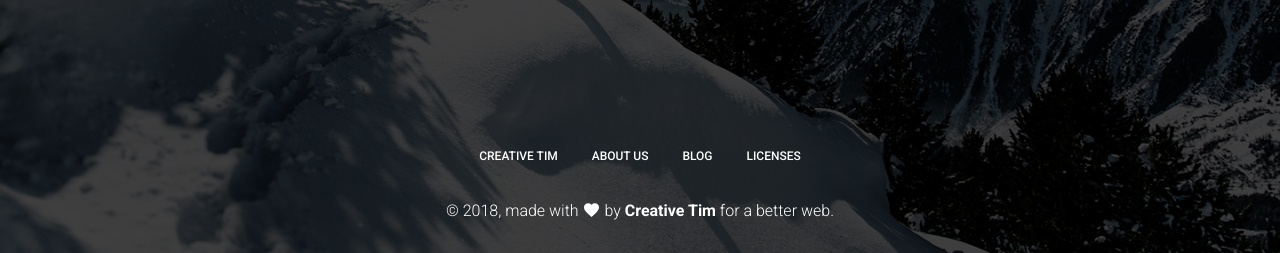
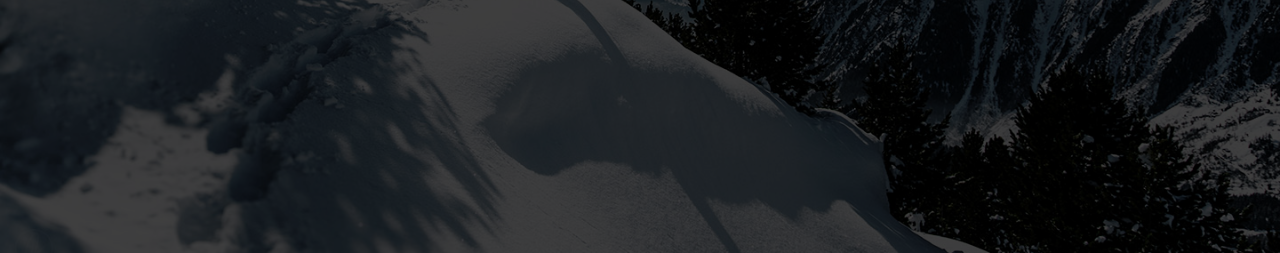
Before and after one commit to trinhnguyenvnm/dashboard, a website: page documentation/tutorial-components.html in a window 1280 px wide. Shown: the part 547-800 px from the top of the page. Drawn offline with Linux system fonts and the light colour scheme.

Commit message:
update resource

```diff
--- a/documentation/tutorial-components.html
+++ b/documentation/tutorial-components.html
@@ -6,7 +6,7 @@
     <link rel="apple-touch-icon" sizes="76x76" href="../src/assets/img/apple-icon.png" />
     <link rel="icon" type="image/png" href="../src/assets/img/favicon.png" />
     <meta http-equiv="X-UA-Compatible" content="IE=edge,chrome=1" />
-    <title>Material Dashboard Angular by Creative Tim</title>
+    <title>Material Dashboard Angular</title>
     <meta content='width=device-width, initial-scale=1.0, maximum-scale=1.0, user-scalable=0' name='viewport' />
     <meta name="viewport" content="width=device-width" />
 
@@ -121,33 +121,6 @@
 
   <footer class="footer ">
     <div class="container">
-        <nav class="pull-left">
-            <ul>
-                <li>
-                    <a href="https://www.creative-tim.com">
-                        Creative Tim
-                    </a>
-                </li>
-                <li>
-                    <a href="http://presentation.creative-tim.com">
-                       About Us
-                    </a>
-                </li>
-                <li>
-                    <a href="http://blog.creative-tim.com">
-                       Blog
-                    </a>
-                </li>
-                <li>
-                    <a href="https://www.creative-tim.com/license">
-                        Licenses
-                    </a>
-                </li>
-            </ul>
-        </nav>
-        <div class="copyright pull-right">
-            &copy; <script>document.write(new Date().getFullYear())</script>, made with <i class="material-icons">favorite</i> by <a href="https://www.creative-tim.com" target="_blank">Creative Tim</a> for a better web.
-        </div>
     </div>
   </footer>
 
--- a/src/app/components/sidebar/sidebar.component.ts
+++ b/src/app/components/sidebar/sidebar.component.ts
@@ -15,7 +15,6 @@ export const ROUTES: RouteInfo[] = [
     { path: '/icons', title: 'Icons',  icon:'bubble_chart', class: '' },
     { path: '/maps', title: 'Maps',  icon:'location_on', class: '' },
     { path: '/notifications', title: 'Notifications',  icon:'notifications', class: '' },
-    { path: '/upgrade', title: 'Upgrade to PRO',  icon:'unarchive', class: 'active-pro' },
 ];
 
 @Component({
```
Also changed, not shown: src/app/components/footer/footer.component.html (+1 -26 lines), src/app/components/navbar/navbar.component.ts (+14 -14 lines), src/index.html (+1 -1 lines).
